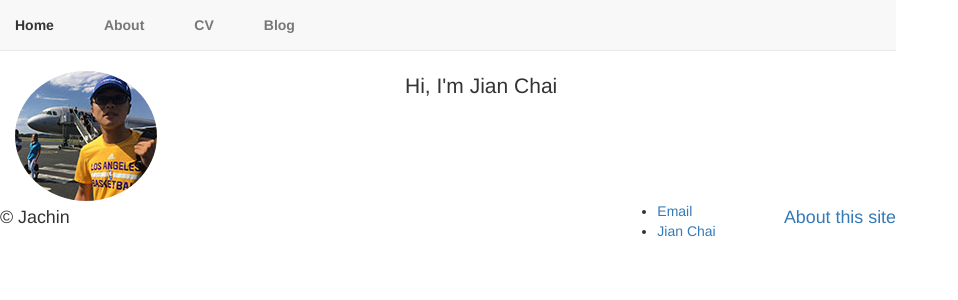
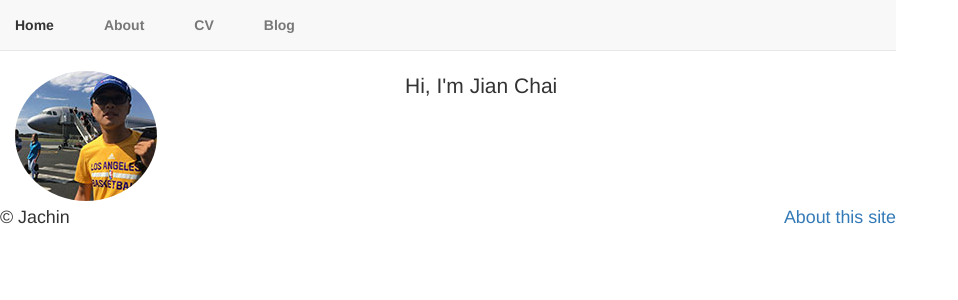
Before and after one commit to jachinchai/jachinchai.github.io, a Jekyll site: the page built from index.html, in a window 1280 px wide. Shown: the top 300 px of the page, without its empty margins (0-958 px from the left). Built offline with Jekyll 4.4.1, drawn with Linux system fonts in a browser that asks for light colours; nearby versions of some CDN libraries.

Commit message:
Update default.html

```diff
--- a/_layouts/default.html
+++ b/_layouts/default.html
@@ -25,16 +25,12 @@
 			</div><!-- /.container -->
 
 			<div class="footer">
-			<div class="row">
+				<div class="row">
 				<div class="col-sm-8">
 					<p><small>&copy; Jachin</small></p>
 				</div>
 				<div class="col-sm-4">
-				<p class="pull-right"><small><a href="/about" title="About this site">About this site</a></small></p>
-				<ul>
-	        		<li><a href="mailto:caigenxiangsky@gmail.com">Email</a></li>
-	        		<li><a href="https://github.com/jachinchai"> Jian Chai</a></li>
-				</ul>
+					<p class="pull-right"><small><a href="/about" title="About this site">About this site</a></small></p>
 				</div>
 				</div>
 			</div> <!-- /footer -->
```
